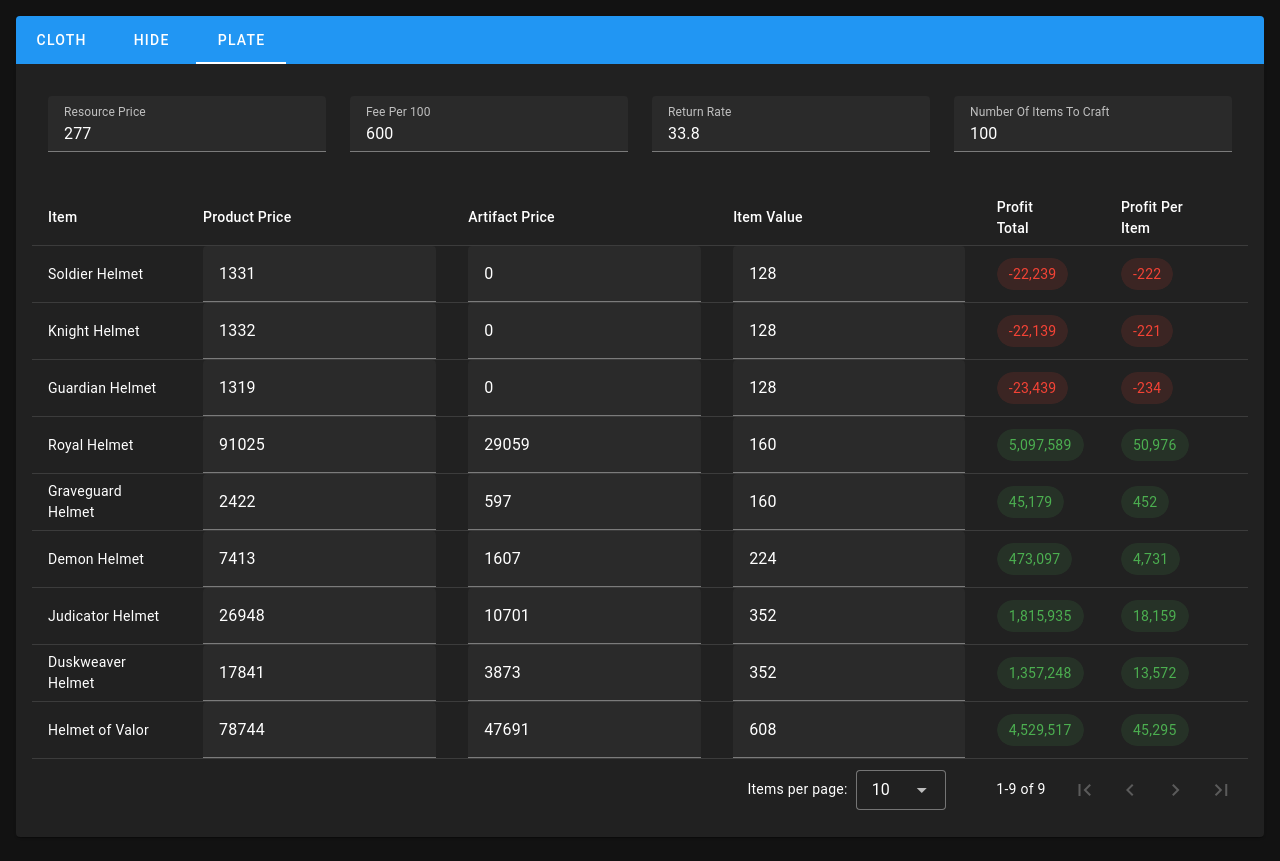
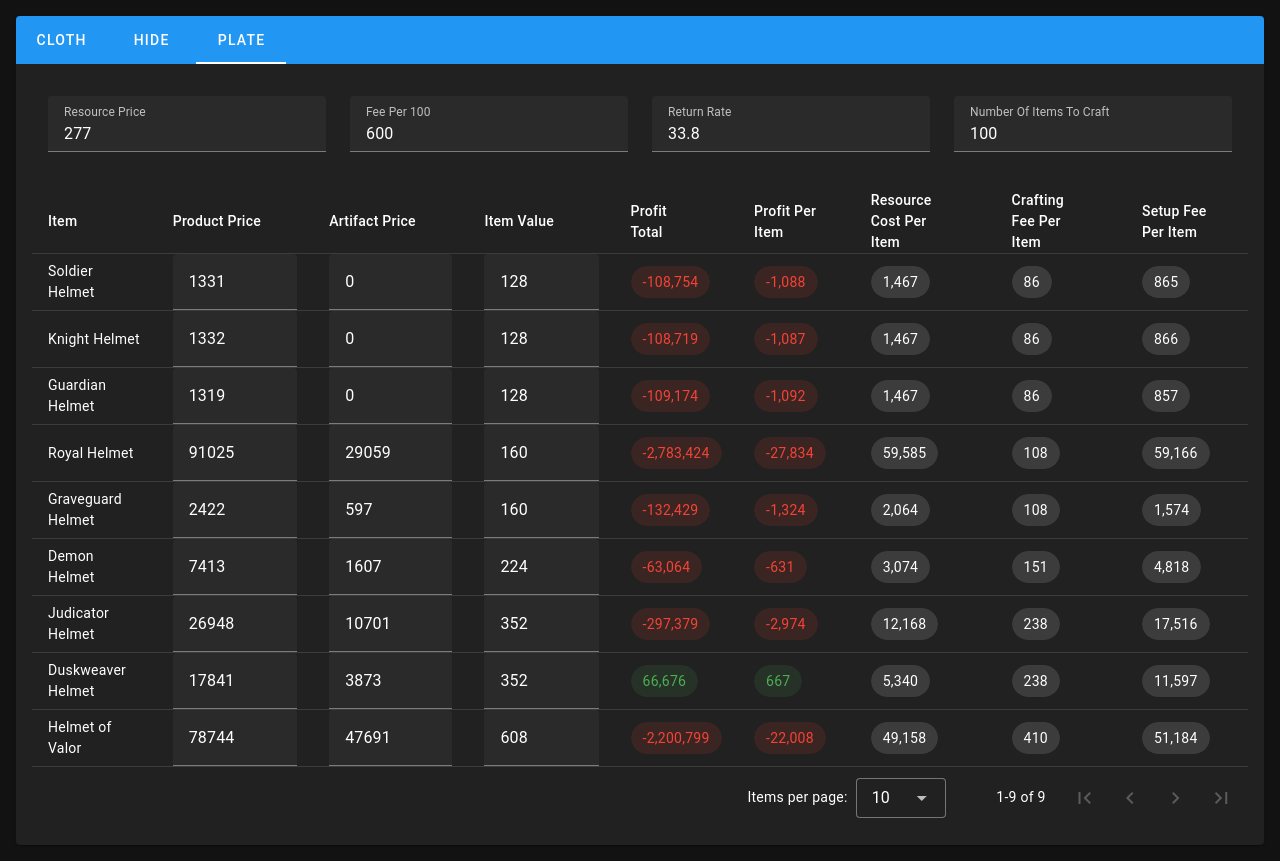
Before and after one commit to DanielTrontsios/albion-crafting-app, a Vue app: page / in a window 1280 px wide. Both pictures are taken after a click on the tab "PLATE". Built offline with nearby package versions, Linux system fonts and the light colour scheme.

Commit message:
Start fixining formulas

```diff
--- a/src/components/TableView.vue
+++ b/src/components/TableView.vue
@@ -42,6 +42,21 @@
         {{ Math.round(getProfitPerItem(item)).toLocaleString("en-US") }}
       </v-chip>
     </template>
+    <template v-slot:item.resouceCostPerItem="{ item }">
+      <v-chip>
+        {{ Math.round(getResourceCostPerItem(item)).toLocaleString("en-US") }}
+      </v-chip>
+    </template>
+    <template v-slot:item.craftingFeePerItem="{ item }">
+      <v-chip>
+        {{ Math.round(getCraftingFeePerItem(item)).toLocaleString("en-US") }}
+      </v-chip>
+    </template>
+    <template v-slot:item.setupFeePerItem="{ item }">
+      <v-chip>
+        {{ Math.round(getSetupFeePerItem(item)).toLocaleString("en-US") }}
+      </v-chip>
+    </template>
   </v-data-table>
 </template>
 
@@ -65,6 +80,9 @@ export default {
       { title: "Item Value", key: "itemValue" }, // New column
       { title: "Profit Total", key: "profitTotal" },
       { title: "Profit Per Item", key: "profitPerItem" },
+      { title: "Resource Cost Per Item", key: "resouceCostPerItem" },
+      { title: "Crafting Fee Per Item", key: "craftingFeePerItem" },
+      { title: "Setup Fee Per Item", key: "setupFeePerItem" },
     ],
     items: [
       {
@@ -154,12 +172,17 @@ export default {
       else if (totalProfit < totalCost * 0.05) return "orange";
       else return "green";
     },
-    getFeePerItem(item) {
-      return this.feePercent * item.itemValue * (5 / 100);
+    getCraftingFeePerItem(item) {
+      return this.feePercent * item.itemValue * 0.05;
+    },
+    getSetupFeePerItem(item) {
+      return item.productPrice * 0.65;
     },
     getResourceCostPerItem(item) {
       return (
-        item.resourcesPer * this.formData.resourcePrice +
+        (item.resourcesPer -
+          item.resourcesPer * (this.formData.returnRate / 100)) *
+          this.formData.resourcePrice +
         item.artifactsPer * item.artifactPrice
       );
     },
@@ -172,9 +195,9 @@ export default {
       const resourceCostPerItem = this.getResourceCostPerItem(item);
       return (
         item.productPrice -
-        resourceCostPerItem +
-        (resourceCostPerItem / 100) * this.formData.returnRate -
-        this.getFeePerItem(item)
+        resourceCostPerItem -
+        this.getCraftingFeePerItem(item) -
+        item.productPrice * 0.65
       );
     },
     getProfitTotal(item) {
```
